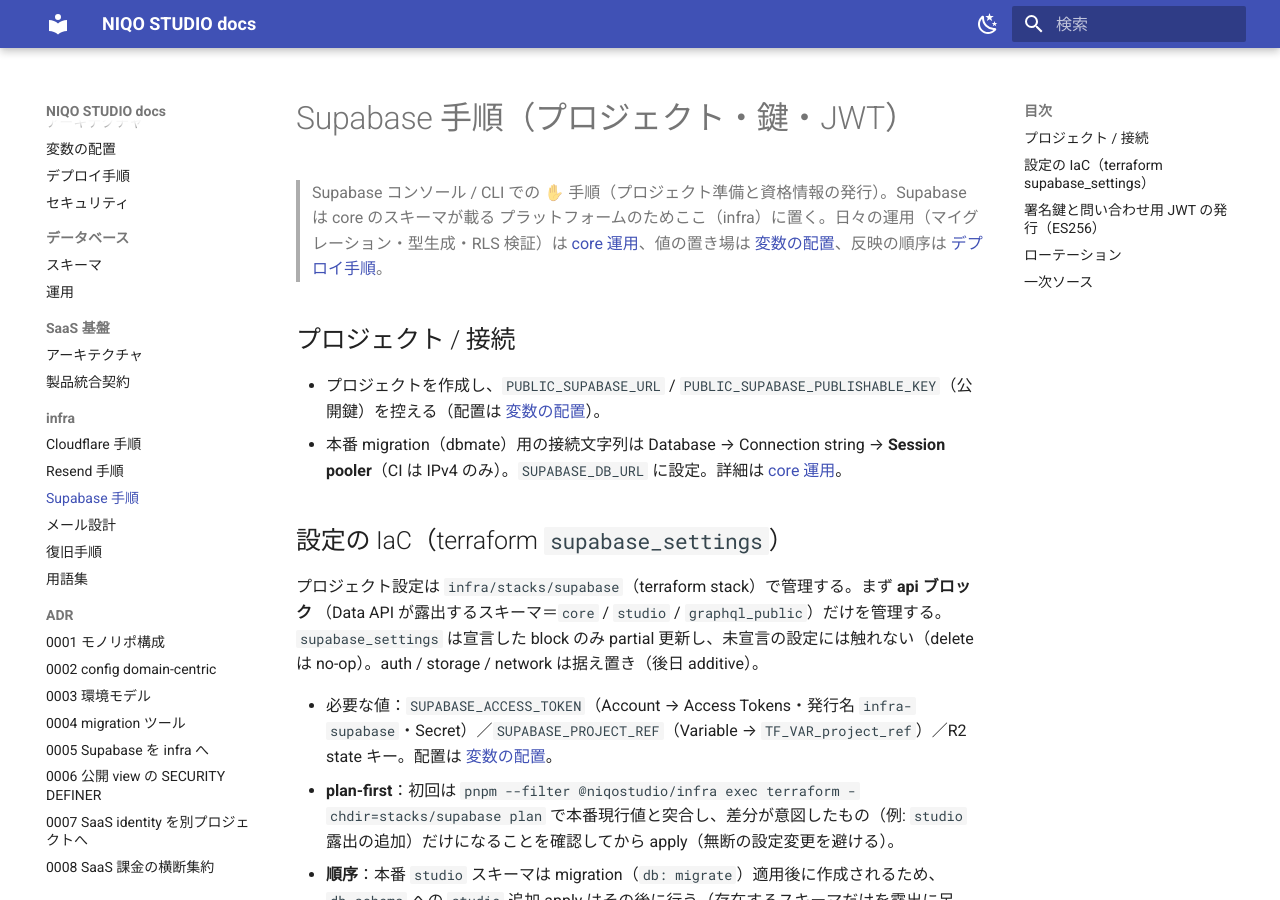
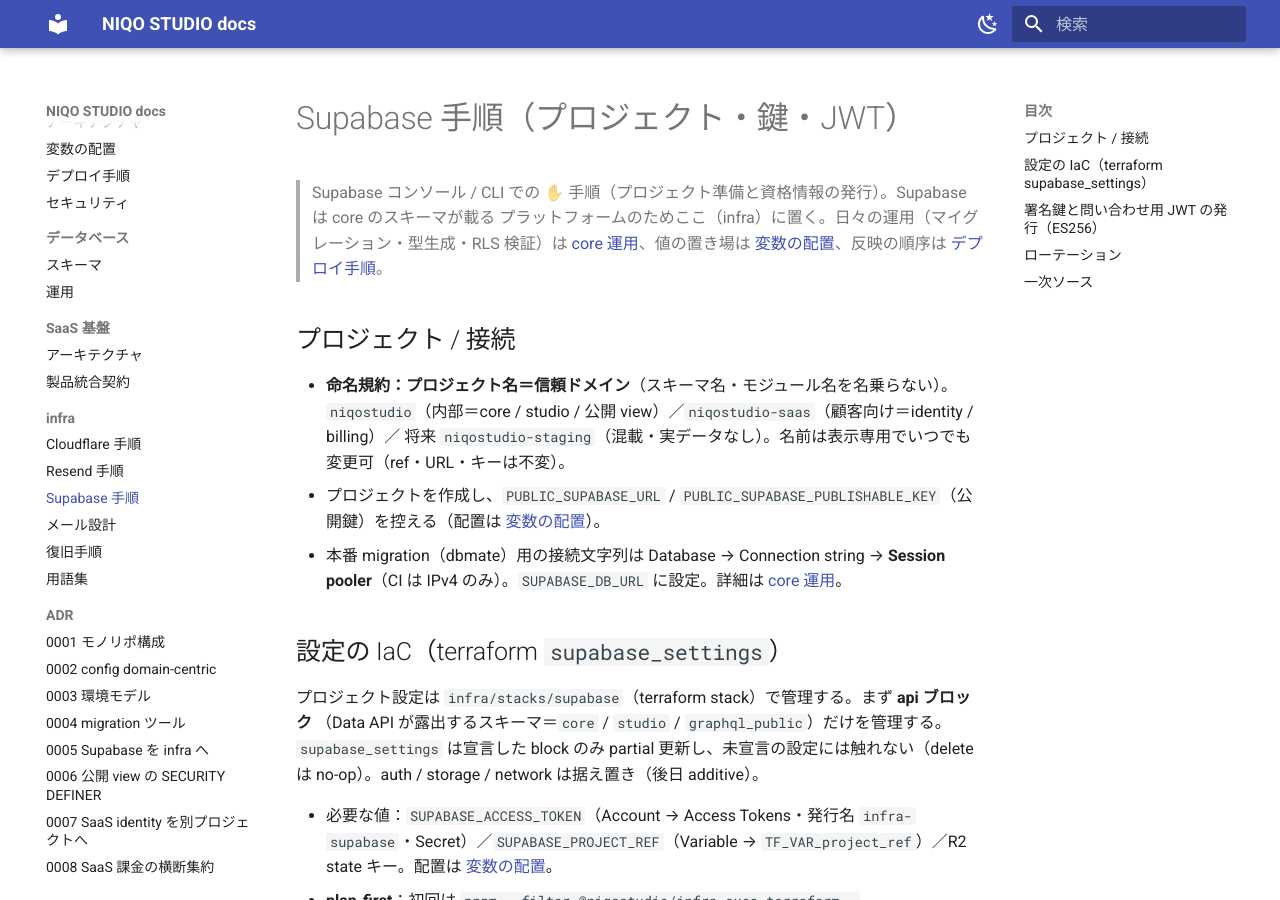
Before and after one commit to niqostudio/niqostudio, an MkDocs documentation site: the page built from docs/infra/supabase.md, in a window 1280 px wide and 900 px high. Built offline with MkDocs 1.6.1 and Material for MkDocs 9.7.7, drawn with Linux system fonts in a browser that asks for light colours.

Commit message:
docs(infra): Supabase プロジェクトの命名規約を追記
プロジェクト名＝信頼ドメイン（niqostudio / niqostudio-saas / 将来 staging）。
スキーマ名・モジュール名を名乗らない。名前は表示専用で ref は不変。

```diff
--- a/docs/infra/supabase.md
+++ b/docs/infra/supabase.md
@@ -5,6 +5,9 @@
 > [core 運用](../database.md)、値の置き場は [変数の配置](../variables.md)、反映の順序は [デプロイ手順](../deploy.md)。
 
 ## プロジェクト / 接続
+- **命名規約：プロジェクト名＝信頼ドメイン**（スキーマ名・モジュール名を名乗らない）。
+  `niqostudio`（内部＝core / studio / 公開 view）／`niqostudio-saas`（顧客向け＝identity / billing）／
+  将来 `niqostudio-staging`（混載・実データなし）。名前は表示専用でいつでも変更可（ref・URL・キーは不変）。
 - プロジェクトを作成し、`PUBLIC_SUPABASE_URL` / `PUBLIC_SUPABASE_PUBLISHABLE_KEY`（公開鍵）を控える（配置は [変数の配置](../variables.md)）。
 - 本番 migration（dbmate）用の接続文字列は Database → Connection string → **Session pooler**（CI は IPv4 のみ）。`SUPABASE_DB_URL` に設定。詳細は [core 運用](../database.md)。
 
```
